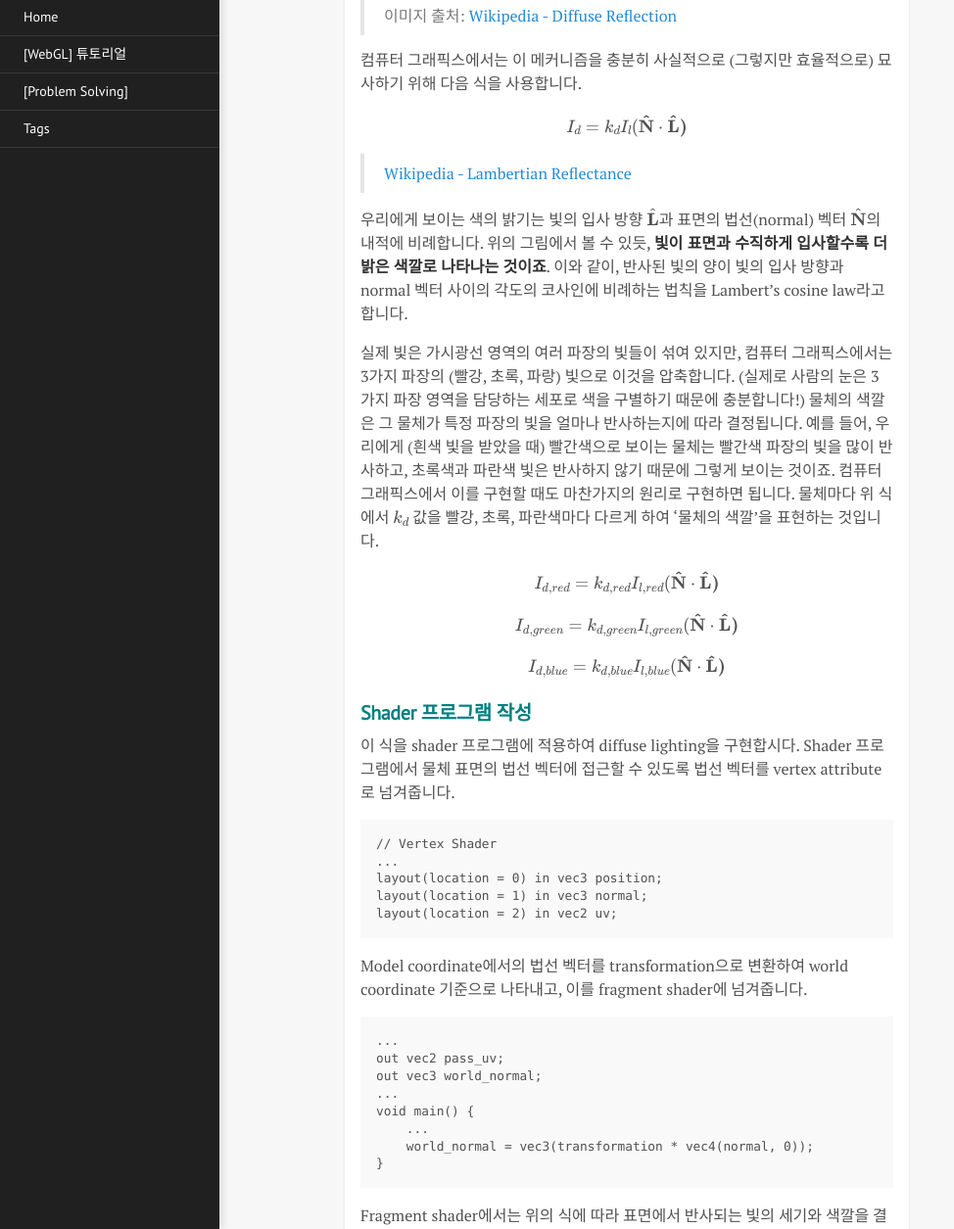
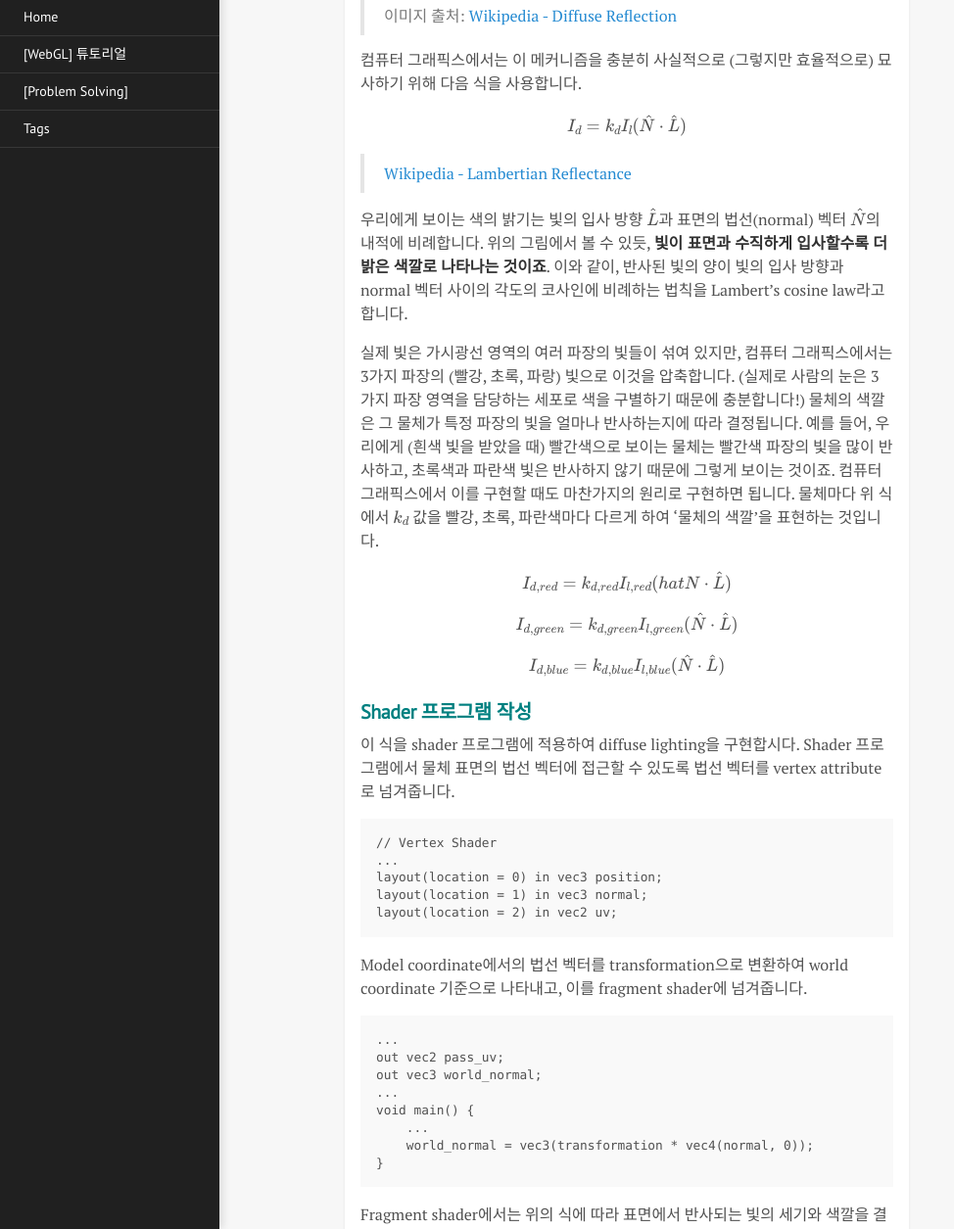
Before and after one commit to inhibitor1217/inhibitor1217.github.io, a Jekyll site: the page built from _posts/2019-05-10-webgl-diffuse-lighting.md, in a window 1280 px wide and 1400 px high, scrolled down 1462 px. Shown: the part 145-1400 px from the top of the window at 98% size, without its empty margins (0-974 px from the left). Built offline with Jekyll 4.4.1, drawn with Linux system fonts in a browser that asks for light colours; formulas are drawn with MathJax 3; some of the changed text lies outside the part shown.

```diff
--- a/_posts/2019-05-10-webgl-diffuse-lighting.md
+++ b/_posts/2019-05-10-webgl-diffuse-lighting.md
@@ -30,19 +30,19 @@ tags: [WebGL, Shader, Lighting]
 
 컴퓨터 그래픽스에서는 이 메커니즘을 충분히 사실적으로 (그렇지만 효율적으로) 묘사하기 위해 다음 식을 사용합니다.
 
-$$I_{d} = k_{d} I_l (\bf{\hat{N}} \cdot \bf{\hat{L}})$$
+$$I_{d} = k_{d} I_l (\hat{N} \cdot \hat{L} )$$
 
 > [Wikipedia - Lambertian Reflectance](https://en.wikipedia.org/wiki/Lambertian_reflectance)
 
-우리에게 보이는 색의 밝기는 빛의 입사 방향 $$\hat{\bf{L}}$$과 표면의 법선(normal) 벡터 $$\hat{\bf{N}}$$의 내적에 비례합니다. 위의 그림에서 볼 수 있듯, **빛이 표면과 수직하게 입사할수록 더 밝은 색깔로 나타나는 것이죠**. 이와 같이, 반사된 빛의 양이 빛의 입사 방향과 normal 벡터 사이의 각도의 코사인에 비례하는 법칙을 Lambert's cosine law라고 합니다.
+우리에게 보이는 색의 밝기는 빛의 입사 방향 $$\hat{L}$$과 표면의 법선(normal) 벡터 $$\hat{N}$$의 내적에 비례합니다. 위의 그림에서 볼 수 있듯, **빛이 표면과 수직하게 입사할수록 더 밝은 색깔로 나타나는 것이죠**. 이와 같이, 반사된 빛의 양이 빛의 입사 방향과 normal 벡터 사이의 각도의 코사인에 비례하는 법칙을 Lambert's cosine law라고 합니다.
 
 실제 빛은 가시광선 영역의 여러 파장의 빛들이 섞여 있지만, 컴퓨터 그래픽스에서는 3가지 파장의 (빨강, 초록, 파랑) 빛으로 이것을 압축합니다. (실제로 사람의 눈은 3가지 파장 영역을 담당하는 세포로 색을 구별하기 때문에 충분합니다!) 물체의 색깔은 그 물체가 특정 파장의 빛을 얼마나 반사하는지에 따라 결정됩니다. 예를 들어, 우리에게 (흰색 빛을 받았을 때) 빨간색으로 보이는 물체는 빨간색 파장의 빛을 많이 반사하고, 초록색과 파란색 빛은 반사하지 않기 때문에 그렇게 보이는 것이죠. 컴퓨터 그래픽스에서 이를 구현할 때도 마찬가지의 원리로 구현하면 됩니다. 물체마다 위 식에서 $$k_d$$ 값을 빨강, 초록, 파란색마다 다르게 하여 '물체의 색깔'을 표현하는 것입니다.
 
-$$I_{d, red} = k_{d, red} I_{l, red} (\bf{\hat{N}} \cdot \bf{\hat{L}})$$
+$$I_{d, red} = k_{d, red} I_{l, red} (hat{N} \cdot \hat{L} )$$
 
-$$I_{d, green} = k_{d, green} I_{l, green} (\bf{\hat{N}} \cdot \bf{\hat{L}})$$
+$$I_{d, green} = k_{d, green} I_{l, green} (\hat{N} \cdot \hat{L} )$$
 
-$$I_{d, blue} = k_{d, blue} I_{l, blue} (\bf{\hat{N}} \cdot \bf{\hat{L}})$$
+$$I_{d, blue} = k_{d, blue} I_{l, blue} (\hat{N} \cdot \hat{L} )$$
 
 ### Shader 프로그램 작성
 
```
Also changed, not shown: other parts of _posts/2019-05-10-webgl-diffuse-lighting.md (+1 -1 lines), temp/webgl-specular-lighting.md (added, +142 -0 lines), pages/webgl-tutorials/08-diffuse-lighting/dist/bundle.js.
